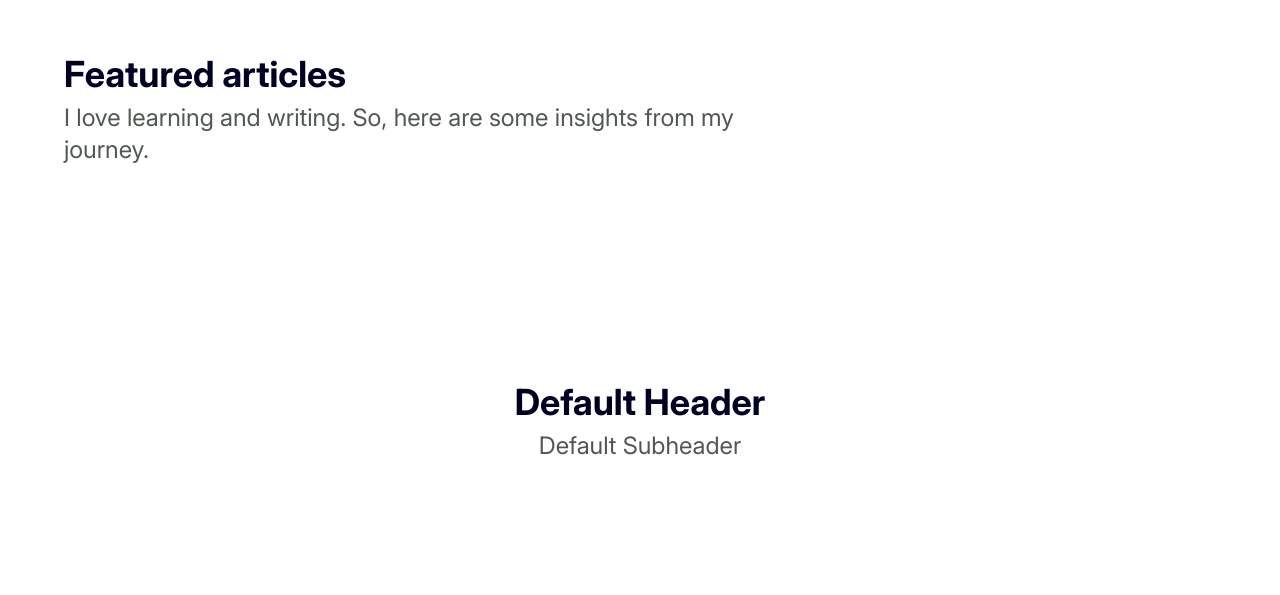
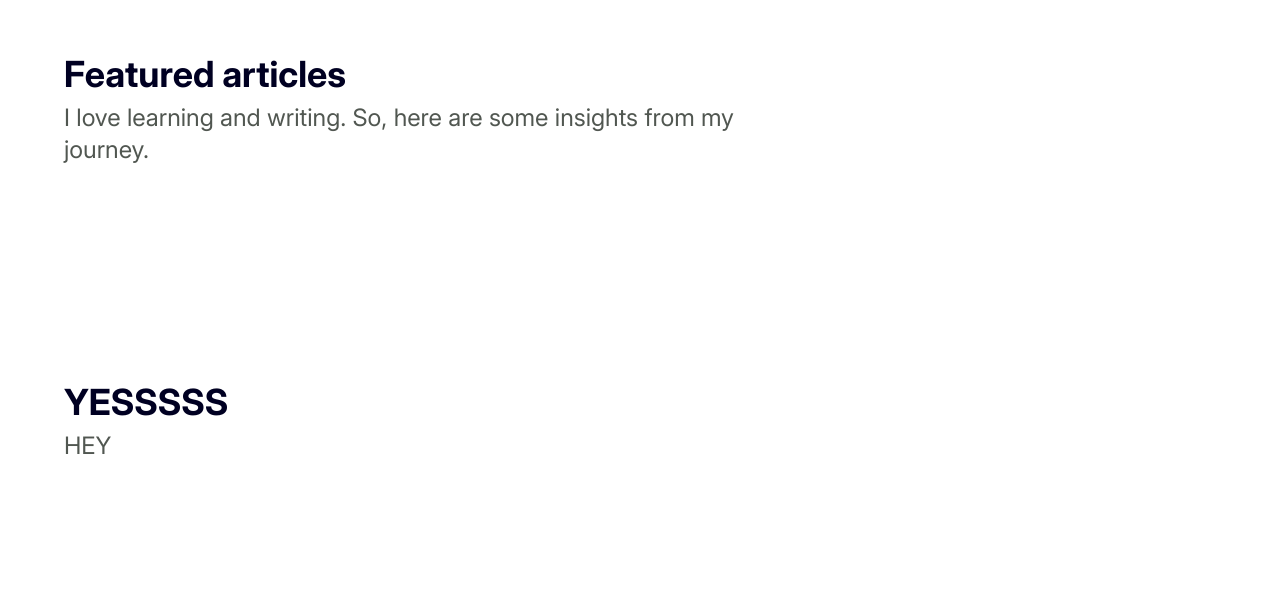
Before and after one commit to omar-almasry11/my-portfolio, an Eleventy site: page src/index.html in a window 1280 px wide. Shown: the part 914-1509 px from the top of the page. Built offline with nearby package versions, Linux system fonts and the light colour scheme; Eleventy itself is replaced by a stand-in of ours; files that its build step writes are made by us from their sources.

Commit message:
Figured out the liquid template syntax problem

```diff
--- a/src/_includes/layout.liquid
+++ b/src/_includes/layout.liquid
@@ -7,10 +7,10 @@
     <link href="/dist/output.css" rel="stylesheet">
   </head>
   <body>
-    {% include "_includes/navbar.liquid" %}
+    {% render 'navbar' %}
     <main>
       {{ content }}
     </main>
-    {% include "_includes/footer.liquid" %}
+    {% render 'footer' %}
   </body>
   </html>
--- a/src/_includes/sectionHeader.liquid
+++ b/src/_includes/sectionHeader.liquid
@@ -1,8 +1,8 @@
-<div class="text-center">
+<div>
   <h2 class="text-4xl font-bold mb-2">
-    {{ include.header | default: "Default Header" }}
+    {{ header | default: "Default Header" }}
   </h2>
-  <p class="text-2xl text-ebony mb-6">
-    {{ include.subheader | default: "Default Subheader" }}
-  </p>
+  {% if subheader %}
+    <p class="text-2xl text-ebony mb-6">{{ subheader | default: "Default Subheader" }}</p>
+  {% endif %}
 </div>
--- a/src/index.html
+++ b/src/index.html
@@ -29,7 +29,7 @@ title: Home
     </div>
   </section>
 
+  <section class="py-24 px-[5%]">
 
-  <section class="py-24 px-[5%]">
-    {% include "sectionHeader.liquid" header="Test Header" subheader="Test Subheader" %}
-  </section>
+    {% render 'sectionHeader' header: 'YESSSSS', subheader: 'HEY'  %}
+</section>
```
Also changed, not shown: 1 other file.
